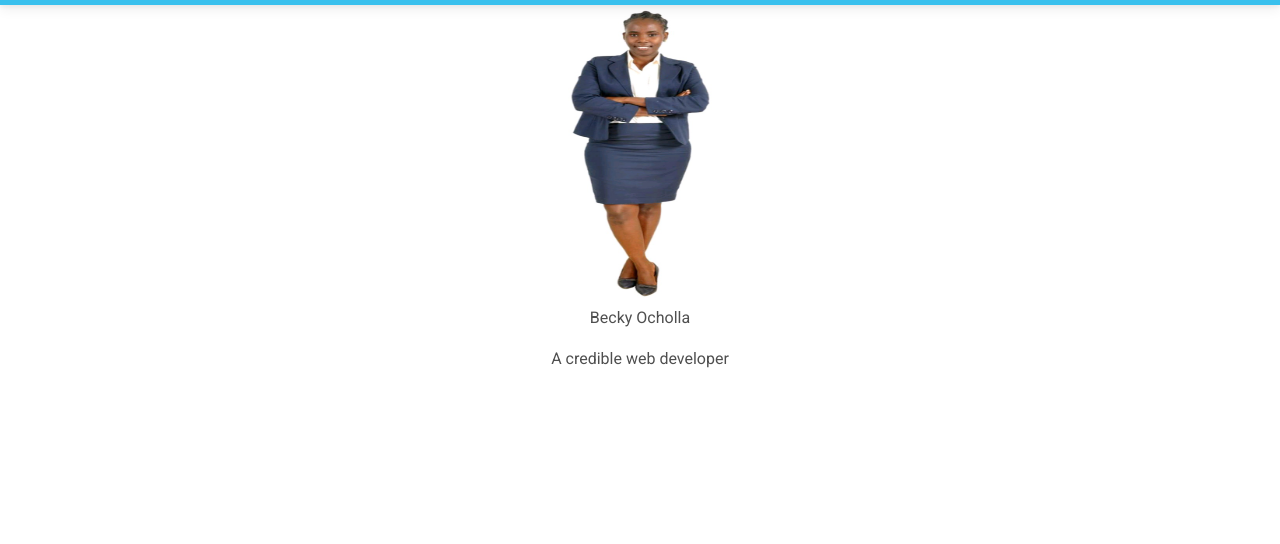
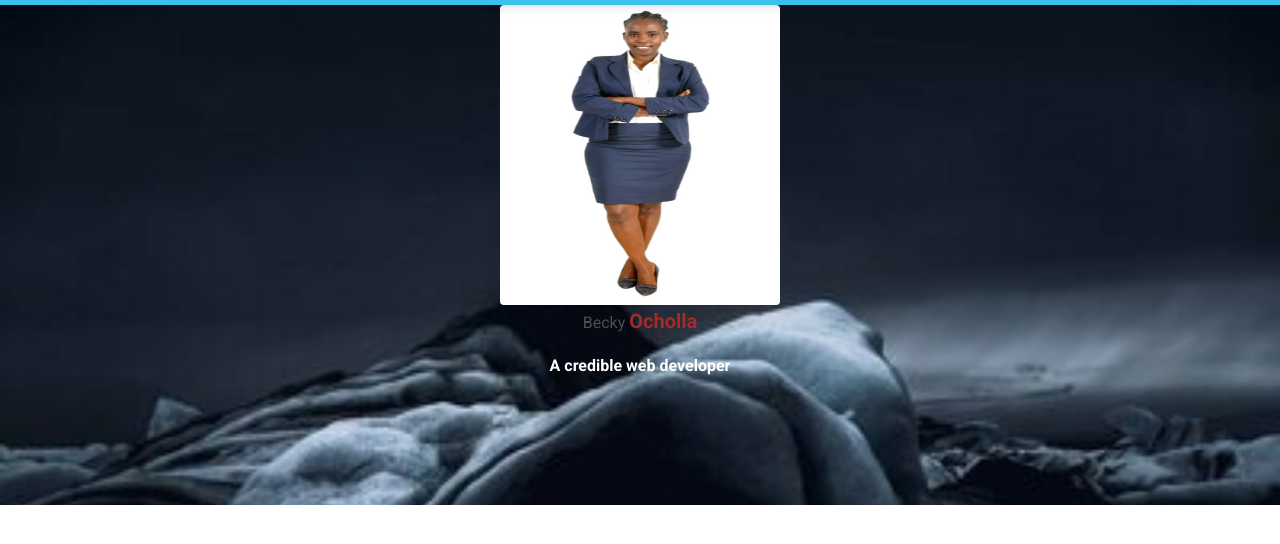
Before and after one commit to BECKY-OCHOLLA/portfolio_landingpage, a plain HTML site: page index.html in a window 1280 px wide. Shown: the part 102-646 px from the top of the page. Drawn offline with nearby package versions, Linux system fonts and the light colour scheme.

Commit message:
it will ad a background image and text color

```diff
--- a/index.css
+++ b/index.css
@@ -1,3 +1,20 @@
 .navbar{
     justify-content: space-between;
 }
+.background{
+    background-image: url("./images/pic1.jpg");
+    background-size: cover;
+    background-repeat: no-repeat;
+    background-size: 100%;
+    height: 500px
+}
+.para1{
+    color: white;
+    font-size: 16px;
+    font-weight: bold;
+}
+span{
+    color: brown;
+    font-weight: bold;
+    font-size:20px ;
+}
```
